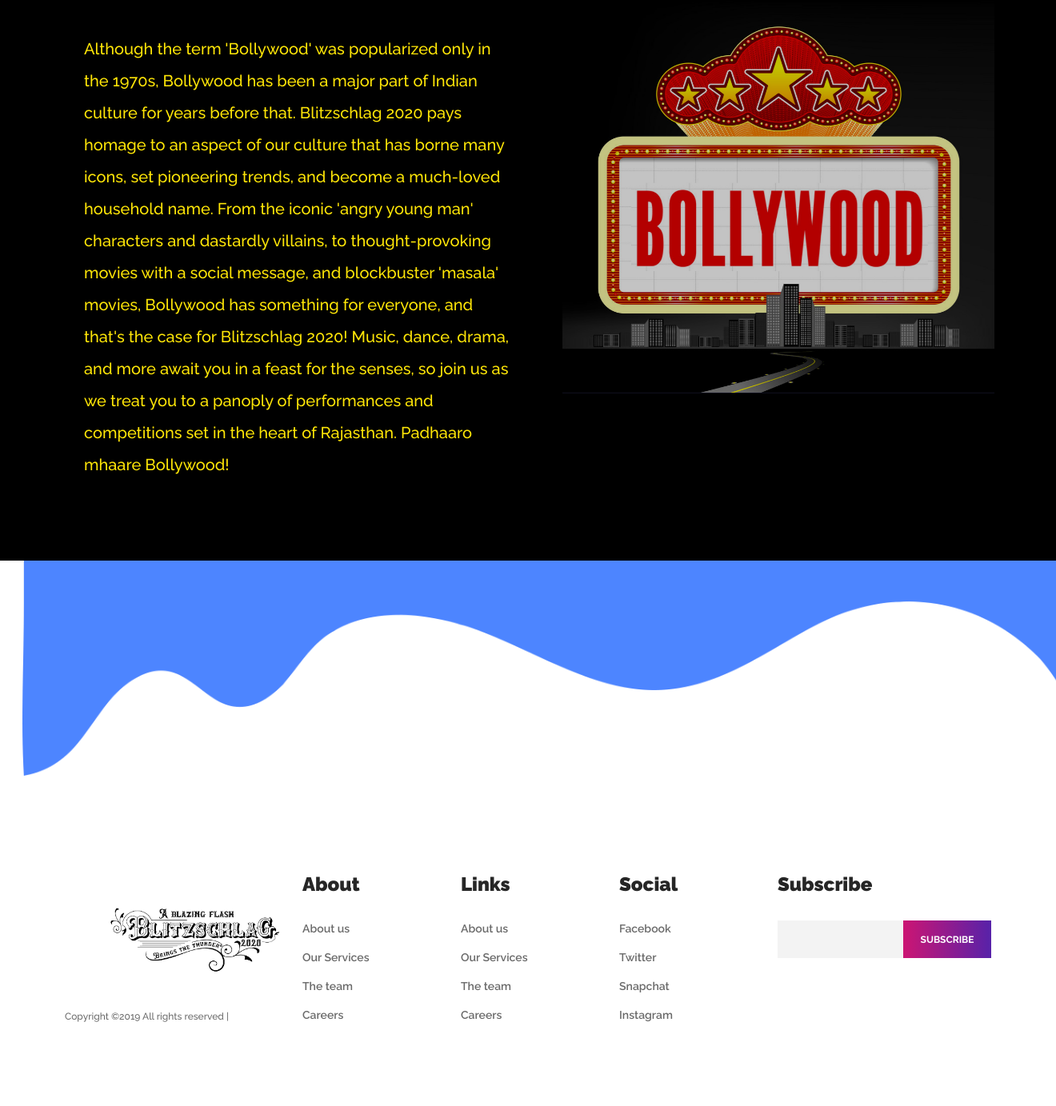
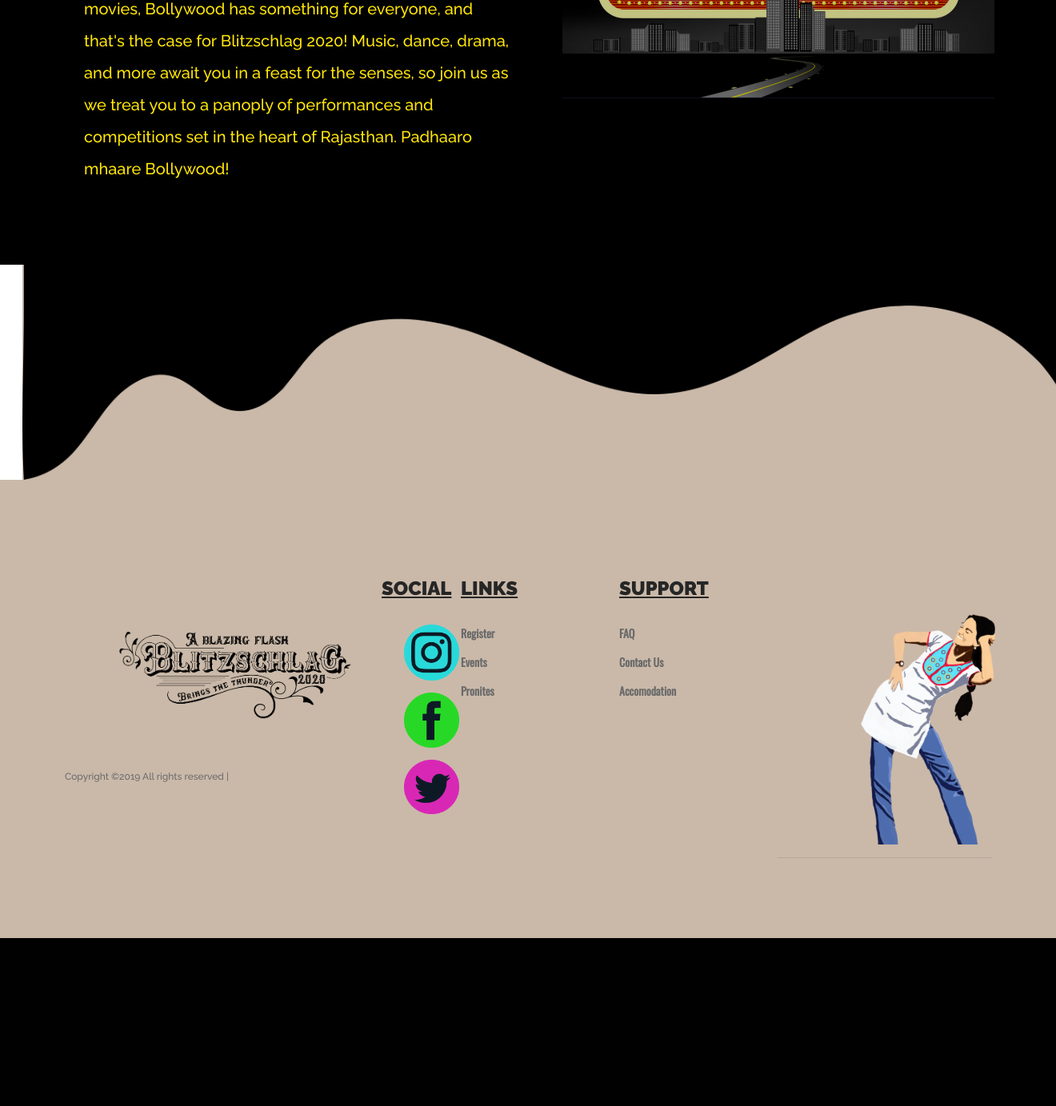
Before and after one commit to sxillocc/blitz-20, a PHP site: page / in a window 1320 px wide; the page is wider, and only the part inside the window is pictured. Shown: the part 2503-3886 px from the top of that part at 80% size. After the commit the page ends 3676 px from the top of that part, so only its background shows below. Run offline with PHP 8.4, Linux system fonts and the light colour scheme; style sheets or scripts are compiled from the project's sources; some web fonts are replaced.

Commit message:
dev commit last, completed index and footer

```diff
--- a/index.html
+++ b/index.html
@@ -72,16 +72,16 @@
                 <!-- Slide Img -->
                 <div class="slide-img bg-img"></div>
                 <!-- Slide Content -->
-                <center><img class="animated zoomIn slow" style="width:120%" src="./img/am.png"></center>
+                <center><img class="" style="width:400%" src="./img/heer.png"></center>
                 <div class="hero-slides-content text-center">
 
-                    <center><img class="main animated flipInX"  style="width:170%; margin-top: -17em;" src="img/trblitz.png"></center>
+                    <center><img class="main animated flipInX"  style="width:140%; margin-top: -17em;" src="img/trblitz.png"></center>
                     <style>
                         @media(max-width:767px){
                             .main{
                                 max-width: 300%;
                                 /* float: right; */
-                                margin-left: -3em;
+                                margin-left: -7em;
                             }
                         }
                     img{
@@ -93,7 +93,7 @@
 
                 <!-- Big Text -->
                 <h2 class="big-text">Blitzschlag strikes again!!</h2>
-                <img class="animated bounce slower infinite" style="width:30%" src="./img/heer.png">
+                <img class="animated bounce slower infinite" style="width:30%" src="./img/alliswell.png">
             </div>
 
 
@@ -125,7 +125,7 @@
     <style></style>
     <!-- ##### About Us Area Start ##### -->
 
-    <div class="about-us-area section-padding-100-0 bg-img bg-overlay2" style="background: #451621" id="about">
+    <div class="about-us-area section-padding-100-0 bg-img bg-overlay2" style="background:linear-gradient(to bottom, #451621, #000)" id="about">
         <div class="container">
             <div class="row">
                 <div class="col-12">
@@ -177,38 +177,39 @@
             </div>
         </div>
         <!-- ##### Bollywood ##### -->
-        <img src="img/header.png">
+        <img style="width: 120%; background: #CAB9A9" src="img/header2.png">
 
 
 
 
 
     <!-- ##### Footer Area Start ##### -->
-    <footer class="footer-area section-padding-100-0">
+    <footer style="background: #CAB9A9" class="footer-area section-padding-100-0">
         <div class="container-fluid">
             <div class="row">
 
                 <!-- Footer Widget Area -->
-                <div class="col-12 col-md-6 col-xl-3">
+                <div class="col-12 col-md-6 col-xl-4">
                     <div class="footer-widget-area mb-100">
-                        <a href="#"><img src="img/trblitz.png" alt=""></a>
+                        <a href="https://blitzschlag.org"><img src="img/trblitz.png" alt=""></a>
                         <p class="copywrite-text"><a href="#"><!-- Link back to Colorlib can't be removed. Template is licensed under CC BY 3.0. -->
                             Copyright &copy;<script>document.write(new Date().getFullYear());</script> All rights reserved | </p>
                     </div>
                 </div>
 
                 <!-- Footer Widget Area -->
-                <div class="col-12 col-sm-4 col-xl-2">
+                <div class="col-12 col-sm-4 col-xl-1">
                     <div class="footer-widget-area mb-100">
                         <div class="widget-title">
-                            <h4>About</h4>
+                            <h4><strong><u>SOCIAL</u></strong></h4>
                         </div>
                         <nav>
                             <ul class="footer-nav">
-                                <li><a href="#">About us</a></li>
-                                <li><a href="#">Our Services</a></li>
-                                <li><a href="#">The team</a></li>
-                                <li><a href="#">Careers</a></li>
+                                <li><a href="https://Instagram.com/Blitzmnit/"><img src="./img/ig.png"></a></li>
+                                <li> <a href="https://Instagram.com/Blitzmnit/"><img src="./img/fb.png"></a></li>
+                                    <li><a href="https://Instagram.com/Blitzmnit/"><img src="./img/twitter.png"></a></li>
+                                </ul>
+
                             </ul>
                         </nav>
                     </div>
@@ -218,15 +219,13 @@
                 <div class="col-12 col-sm-4 col-xl-2">
                     <div class="footer-widget-area mb-100">
                         <div class="widget-title">
-                            <h4>Links</h4>
+                            <h4><strong><u>LINKS</u></strong></h4>
                         </div>
                         <nav>
                             <ul class="footer-nav">
-                                <li><a href="#">About us</a></li>
-                                <li><a href="#">Our Services</a></li>
-                                <li><a href="#">The team</a></li>
-                                <li><a href="#">Careers</a></li>
-                            </ul>
+                                   <li><a>Register</a></li>
+                                   <li><a>Events</a></li>
+                                   <li><a>Pronites</a></li>
                         </nav>
                     </div>
                 </div>
@@ -235,31 +234,28 @@
                 <div class="col-12 col-sm-4 col-xl-2">
                     <div class="footer-widget-area mb-100">
                         <div class="widget-title">
-                            <h4>Social</h4>
+                            <h4><strong><u>SUPPORT</u></strong></h4>
                         </div>
                         <nav>
                             <ul class="footer-nav">
-                                <li><a href="#">Facebook</a></li>
-                                <li><a href="#">Twitter</a></li>
-                                <li><a href="#">Snapchat</a></li>
-                                <li><a href="#">Instagram</a></li>
+                                    <li><a>FAQ</a></li>
+                                    <li><a>Contact Us</a></li>
+                                    <li><a>Accomodation</a></li>
                             </ul>
                         </nav>
                     </div>
                 </div>
 
                 <!-- Footer Widget Area -->
+                <!-- Footer Widget Area -->
                 <div class="col-12 col-md-6 col-xl-3">
-                    <div class="footer-widget-area mb-100">
-                        <div class="widget-title">
-                            <h4>Subscribe</h4>
+                        <div class="footer-widget-area mb-100">
+                            <div class="widget-title">
+                                <img src="./img/queen.jpg">
+                                <hr>
+                            </div>
                         </div>
-                        <form action="#" method="post" class="subscribe-form">
-                            <input type="email" name="subscribe-email" id="subscribeemail">
-                            <button type="submit">subscribe</button>
-                        </form>
                     </div>
-                </div>
 
             </div>
         </div>
--- a/style.css
+++ b/style.css
@@ -674,14 +674,12 @@
   margin-bottom: 50px; }
 .about-content p {
   color: #e2d2b5;
-  font-size: 1.8em;
+  font-size: 1.2em;
   font-family: 'Oswald', sans-serif;
   text-align: justify;
   align-items: center;
   /* -webkit-transform: rotateX(0deg) rotateY(0deg) rotateZ(-3deg);
     transform: rotateX(0deg) rotateY(20deg) rotateZ(-3deg);   */
-
-
     -webkit-animation: anim 8s;
     -webkit-animation-timing-function: linear;
     -webkit-animation-iteration-count:infinite;
@@ -1545,7 +1543,7 @@
       .footer-area .footer-widget-area .copywrite-text a:hover, .footer-area .footer-widget-area .copywrite-text a:focus {
         color: #bd177a; }
   .footer-area .footer-widget-area .widget-title h4 {
-    font-size: 24px;
+    font-size: 30px;
     font-weight: 900;
     margin-bottom: 30px;
     margin-top: 20px;
@@ -1555,10 +1553,12 @@
     z-index: 1; }
     .footer-area .footer-widget-area .footer-nav li a {
       display: block;
-      color: #6a6a6a;
-      font-size: 14px;
-      margin-bottom: 15px;
-      font-weight: 600; }
+      color: #451621;
+      font-size: 30px;
+      margin-bottom: 10px;
+      font-weight: 600;
+      font-family: 'Oswald', serif;
+    }
       .footer-area .footer-widget-area .footer-nav li a:hover, .footer-area .footer-widget-area .footer-nav li a:focus {
         color: #bd177a; }
     .footer-area .footer-widget-area .footer-nav li:last-child a {
```
Also changed, not shown: img/fb.png (added), img/ig.png (added), img/queen.jpg (added), img/rn.png (added), img/twitter.png (added).
